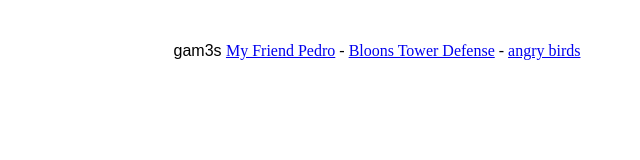
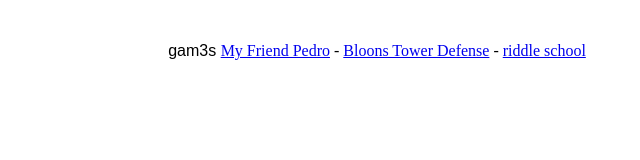
Before and after one commit to MEM24/MEM.github.io, a plain HTML site: page index.html in a window 1280 px wide. Shown: the full height of the page, 263-903 px from the left. Drawn offline with Linux system fonts and the light colour scheme.

Commit message:
Update index.html

```diff
--- a/index.html
+++ b/index.html
@@ -28,7 +28,7 @@
 	  -
 	 <a href ="bloons.html">Bloons Tower Defense</a>
 	  -
-	 <a href ="angrybirds.html">angry birds</a>
+	 <a href ="riddleschool.html">riddle school</a>
 	  <div style="margin-left:auto;margin-right:auto;text-align:center">
 
       </div>
```
